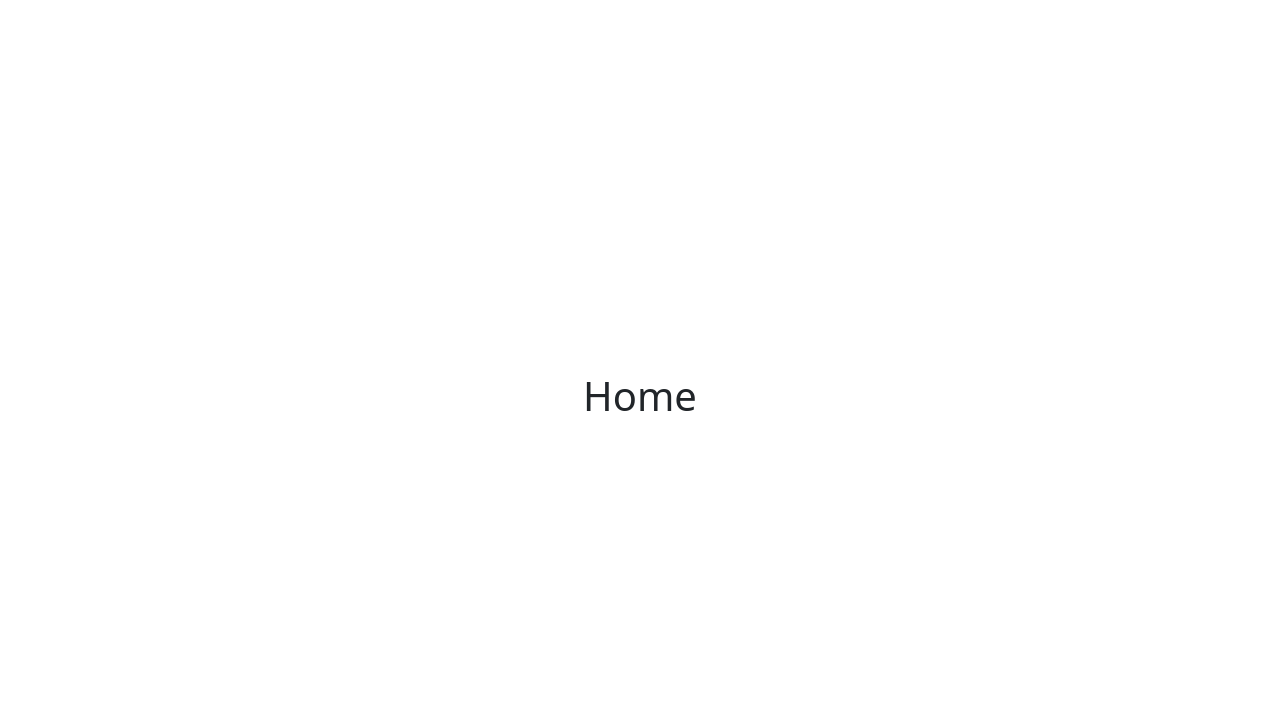
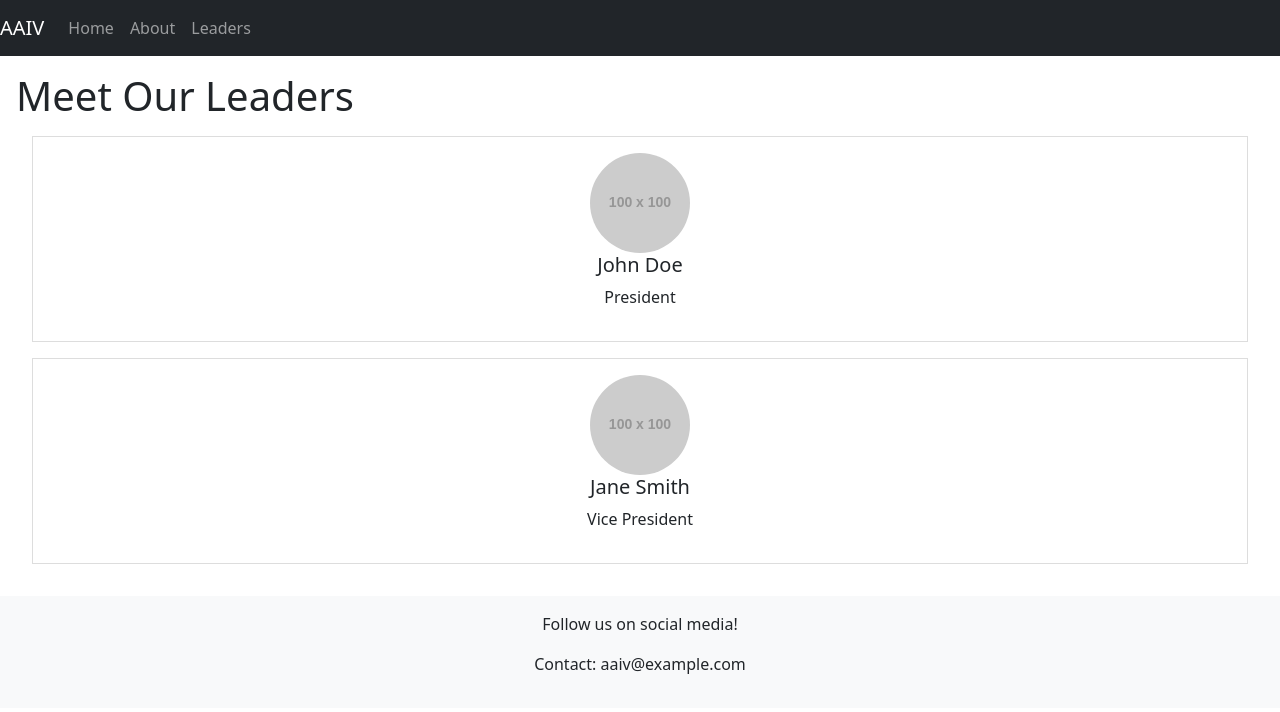
Before and after one commit to CS571-F25/p62, a React (Vite) app: page /p62/about/leaders in a window 1280 px wide. Shown: the top 712 px of the page. Built offline with nearby package versions, Linux system fonts and the light colour scheme.

Commit message:
check in changes, added navigation bar, footer, photo carousel, daily verse, and leader card

```diff
--- a/package.json
+++ b/package.json
@@ -14,7 +14,8 @@
     "react": "^19.1.1",
     "react-bootstrap": "^2.10.10",
     "react-dom": "^19.1.1",
-    "react-router": "^7.9.5"
+    "react-router": "^7.9.5",
+    "react-router-dom": "^7.9.6"
   },
   "devDependencies": {
     "@eslint/js": "^9.36.0",
--- /dev/null
+++ b/src/components/DailyVerse.jsx
@@ -0,0 +1,12 @@
+import React from 'react';
+
+const DailyVerse = () => {
+  return (
+    <div style={{ textAlign: 'center', margin: '2rem 0' }}>
+      <h4>Daily Bible Verse</h4>
+      <p>"For I know the plans I have for you," declares the Lord, "plans to prosper you and not to harm you, plans to give you hope and a future." - Jeremiah 29:11</p>
+    </div>
+  );
+};
+
+export default DailyVerse;
--- /dev/null
+++ b/src/components/Footer.jsx
@@ -0,0 +1,12 @@
+import React from 'react';
+
+const Footer = () => {
+  return (
+    <footer style={{ backgroundColor: '#f8f9fa', padding: '1rem', textAlign: 'center' }}>
+      <p>Follow us on social media!</p>
+      <p>Contact: aaiv@example.com</p>
+    </footer>
+  );
+};
+
+export default Footer;
--- /dev/null
+++ b/src/components/LeaderCard.jsx
@@ -0,0 +1,13 @@
+import React from 'react';
+
+const LeaderCard = ({ name, role, image }) => {
+  return (
+    <div style={{ border: '1px solid #ddd', padding: '1rem', margin: '1rem', textAlign: 'center' }}>
+      <img src={image} alt={name} style={{ width: '100px', borderRadius: '50%' }} />
+      <h5>{name}</h5>
+      <p>{role}</p>
+    </div>
+  );
+};
+
+export default LeaderCard;
--- /dev/null
+++ b/src/components/NavigationBar.jsx
@@ -0,0 +1,21 @@
+import React from 'react';
+import { Navbar, Nav } from 'react-bootstrap';
+import { Link } from 'react-router-dom';
+
+const NavigationBar = () => {
+  return (
+    <Navbar bg="dark" variant="dark" expand="lg">
+      <Navbar.Brand as={Link} to="/">AAIV</Navbar.Brand>
+      <Navbar.Toggle aria-controls="basic-navbar-nav" />
+      <Navbar.Collapse id="basic-navbar-nav">
+        <Nav className="me-auto">
+          <Nav.Link as={Link} to="/">Home</Nav.Link>
+          <Nav.Link as={Link} to="/about">About</Nav.Link>
+          <Nav.Link as={Link} to="/about/leaders">Leaders</Nav.Link>
+        </Nav>
+      </Navbar.Collapse>
+    </Navbar>
+  );
+};
+
+export default NavigationBar;
--- /dev/null
+++ b/src/components/PhotoCarousel.jsx
@@ -0,0 +1,33 @@
+import React from 'react';
+import Carousel from 'react-bootstrap/Carousel';
+
+const PhotoCarousel = () => {
+  return (
+    <Carousel>
+      <Carousel.Item>
+        <img
+          className="d-block w-100"
+          src="https://via.placeholder.com/800x400"
+          alt="First slide"
+        />
+        <Carousel.Caption>
+          <h3>First slide label</h3>
+          <p>Nulla vitae elit libero, a pharetra augue mollis interdum.</p>
+        </Carousel.Caption>
+      </Carousel.Item>
+      <Carousel.Item>
+        <img
+          className="d-block w-100"
+          src="https://via.placeholder.com/800x400"
+          alt="Second slide"
+        />
+        <Carousel.Caption>
+          <h3>Second slide label</h3>
+          <p>Lorem ipsum dolor sit amet, consectetur adipiscing elit.</p>
+        </Carousel.Caption>
+      </Carousel.Item>
+    </Carousel>
+  );
+};
+
+export default PhotoCarousel;
--- a/src/main.jsx
+++ b/src/main.jsx
@@ -1,8 +1,11 @@
-import { createRoot } from 'react-dom/client'
-import './index.css'
-import App from './App.jsx'
+import React from 'react';
+import ReactDOM from 'react-dom/client';
+import AppRoutes from './routes/AppRoutes';
 import 'bootstrap/dist/css/bootstrap.min.css';
 
-createRoot(document.getElementById('root')).render(
-  <App />
-)
+const root = ReactDOM.createRoot(document.getElementById('root'));
+root.render(
+  <React.StrictMode>
+    <AppRoutes />
+  </React.StrictMode>
+);
--- /dev/null
+++ b/src/pages/About.jsx
@@ -0,0 +1,12 @@
+import React from 'react';
+
+const About = () => {
+  return (
+    <div>
+      <h1>About AAIV</h1>
+      <p>AAIV is a student organization dedicated to fostering community and faith.</p>
+    </div>
+  );
+};
+
+export default About;
--- /dev/null
+++ b/src/pages/Home.jsx
@@ -0,0 +1,15 @@
+import React from 'react';
+import PhotoCarousel from '../components/PhotoCarousel';
+import DailyVerse from '../components/DailyVerse';
+
+const Home = () => {
+  return (
+    <div>
+      <h1>Welcome to AAIV</h1>
+      <PhotoCarousel />
+      <DailyVerse />
+    </div>
+  );
+};
+
+export default Home;
--- /dev/null
+++ b/src/pages/Leaders.jsx
@@ -0,0 +1,20 @@
+import React from 'react';
+import LeaderCard from '../components/LeaderCard';
+
+const Leaders = () => {
+  const leaders = [
+    { name: 'John Doe', role: 'President', image: 'https://via.placeholder.com/100' },
+    { name: 'Jane Smith', role: 'Vice President', image: 'https://via.placeholder.com/100' },
+  ];
+
+  return (
+    <div>
+      <h1>Meet Our Leaders</h1>
+      {leaders.map((leader, index) => (
+        <LeaderCard key={index} {...leader} />
+      ))}
+    </div>
+  );
+};
+
+export default Leaders;
--- /dev/null
+++ b/src/routes/AppRoutes.jsx
@@ -0,0 +1,25 @@
+import React from 'react';
+import { BrowserRouter as Router, Routes, Route } from 'react-router-dom';
+import NavigationBar from '../components/NavigationBar';
+import Footer from '../components/Footer';
+import Home from '../pages/Home';
+import About from '../pages/About';
+import Leaders from '../pages/Leaders';
+
+const AppRoutes = () => {
+  return (
+    <Router basename="/p62">
+      <NavigationBar />
+      <div style={{ padding: '1rem' }}>
+        <Routes>
+          <Route path="/" element={<Home />} />
+          <Route path="/about" element={<About />} />
+          <Route path="/about/leaders" element={<Leaders />} />
+        </Routes>
+      </div>
+      <Footer />
+    </Router>
+  );
+};
+
+export default AppRoutes;
```
Also changed, not shown: 1 other file (tests, documents, lock files or other folders).
